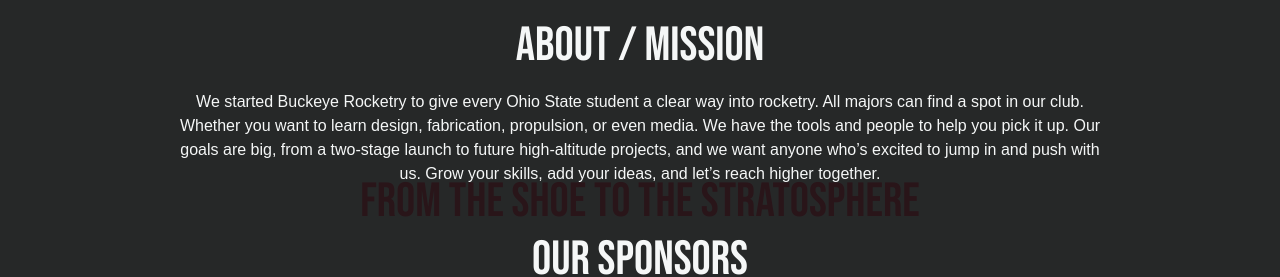
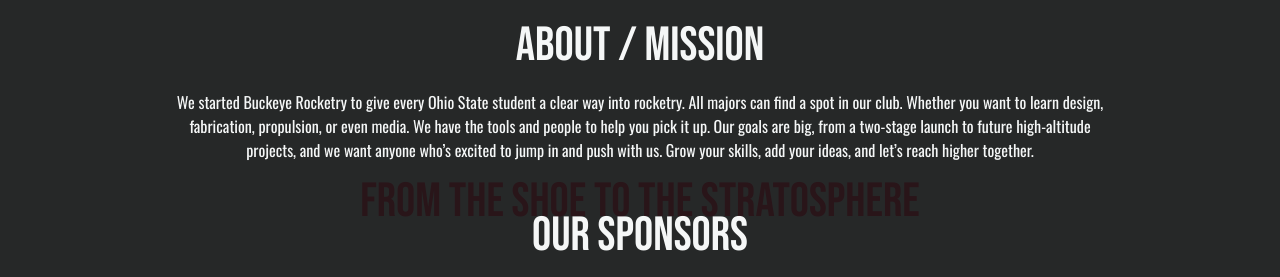
Before and after one commit to agtivi/buckeye-rocketry, a Next.js app: page /home in a window 1280 px wide. Shown: the part 198-475 px from the top of the page. Built offline with nearby package versions, Linux system fonts and the light colour scheme.

Commit message:
Final Change before showcase
Font change for consistency

```diff
--- a/src/app/home/page.tsx
+++ b/src/app/home/page.tsx
@@ -16,7 +16,7 @@
         <h1 className={`text-5xl font-bebas-neue`}>
           About / Mission
         </h1>
-        <p className="px-[10vw] pt-[20px]">
+        <p className="px-[10vw] pt-[20px] font-oswald">
           We started Buckeye Rocketry to give every Ohio State student a clear way into rocketry. All majors can find a spot in our club. Whether you want to learn design, fabrication, propulsion, or even media. We have the tools and people to help you pick it up. Our goals are big, from a two‑stage launch to future high‑altitude projects, and we want anyone who’s excited to jump in and push with us. Grow your skills, add your ideas, and let’s reach higher together.
         </p>
       </div>
```
